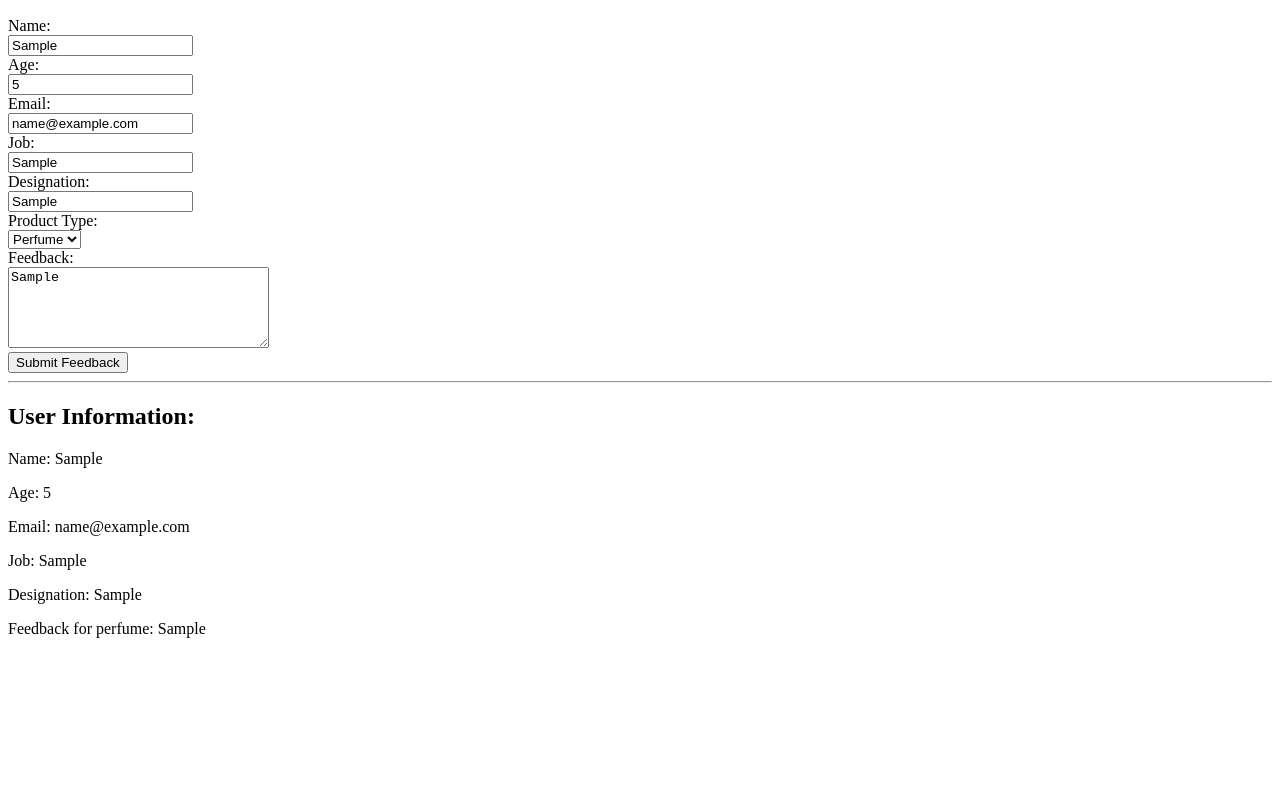
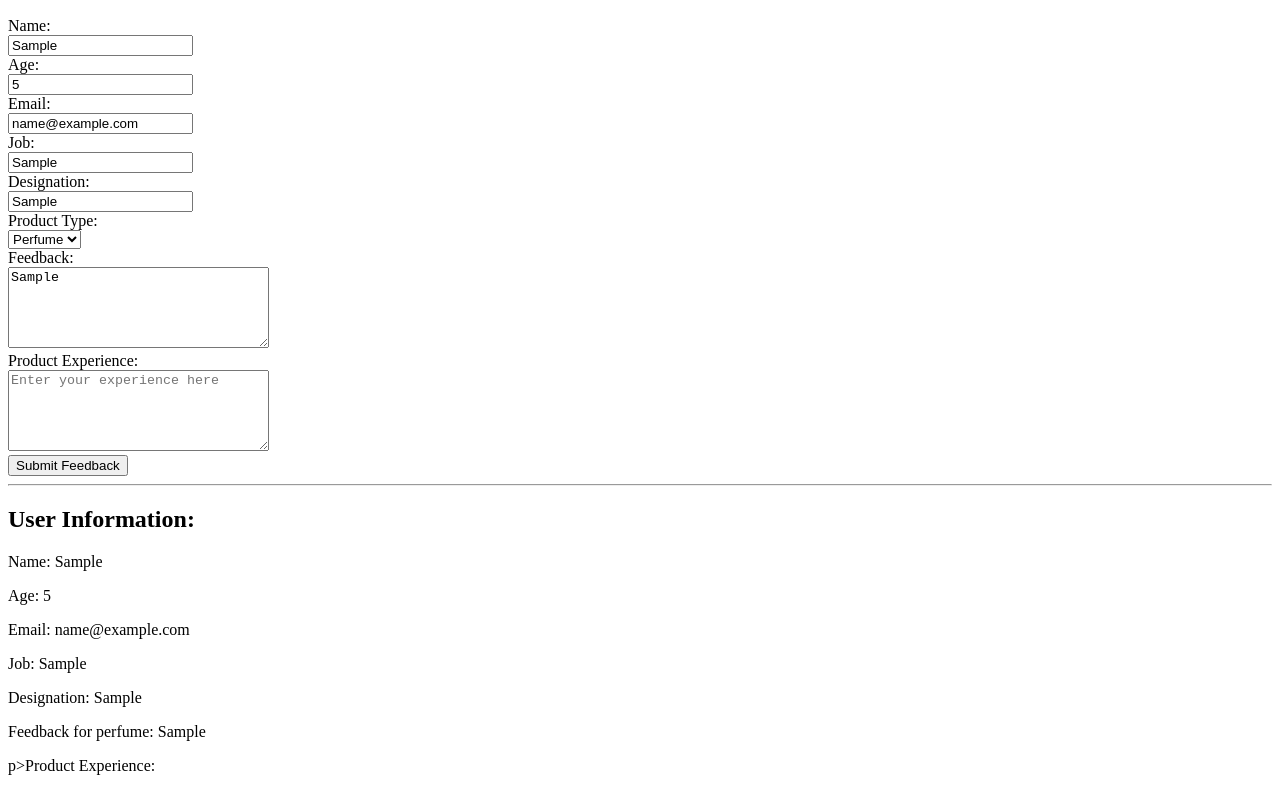
Before and after one commit to Preveen369/javaScriptEssential, a plain HTML site: page productSurvey/product_survey.html in a window 1280 px wide. Both pictures are taken after typing "Sample", "5", "name@example.com", "Sample", "Sample", "Sample" into the empty fields and a click on the button "Submit Feedback". Shown: the part 110-901 px from the top of the page. Before the commit the page ends 800 px from the top, so only its background shows below. Drawn offline with Linux system fonts and the light colour scheme.

Commit message:
Modified product survey files

```diff
--- a/productSurvey/product_survey.html
+++ b/productSurvey/product_survey.html
@@ -24,7 +24,9 @@
   </select><br>
   <label for="feedbackText">Feedback:</label><br>
   <textarea id="feedbackText" rows="5" cols="30" placeholder="Enter your feedback here" required></textarea><br>
-<button id="submitBtn">Submit Feedback</button>
+  <label for="userExperience">Product Experience:</label><br>
+  <textarea id="userExperience" rows="5" cols="30" placeholder="Enter your experience here" required></textarea><br>
+  <button id="submitBtn">Submit Feedback</button>
 <hr>
 <div id="userInfo" style="display: none;">
   <h2>User Information:</h2>
@@ -34,6 +36,7 @@
   <p>Job: <span id="userJob"></span></p>
   <p>Designation: <span id="userDesignation"></span></p>
   <p>Feedback for  <span id="userProductChoice"></span>: <span id="userFeedback"></span></p>
+  p>Product Experience: <span id="userExperience"></span></p>
 </div>
 <script src="product_survey.js"></script>
 </body>
--- a/productSurvey/product_survey.js
+++ b/productSurvey/product_survey.js
@@ -1,3 +1,11 @@
+/* In this lab, you will learn how to create a user feedback form for a
+luxury brand's products using HTML and JavaScript. You will discover
+how to design a structured form to collect diverse user information such
+as name, age, email, job, and product feedback. You will see how to use
+the JavaScript functions to manage form submission, capture input values,
+and dynamically display user-provided feedback on the webpage. You will
+also observe event handling mechanisms. */
+
 function submitFeedback() {
     const username = document.getElementById('name').value;
     const age = document.getElementById('age').value;
@@ -6,6 +14,7 @@ function submitFeedback() {
     const designation = document.getElementById('designation').value;
     const productType = document.getElementById('productType').value;
     const feedback = document.getElementById('feedbackText').value;
+    const userExperience = document.getElementById('userExperience').value;
 
     alert('Thank you for your valuable feedback');
 
@@ -16,6 +25,7 @@ function submitFeedback() {
     document.getElementById('userDesignation').innerHTML = designation;
     document.getElementById('userProductChoice').innerHTML = productType;
     document.getElementById('userFeedback').innerHTML = feedback;
+    document.getElementById('userExperience').innerHTML = userExperience;
 
     document.getElementById('userInfo').style.display = 'block';
 }
```
